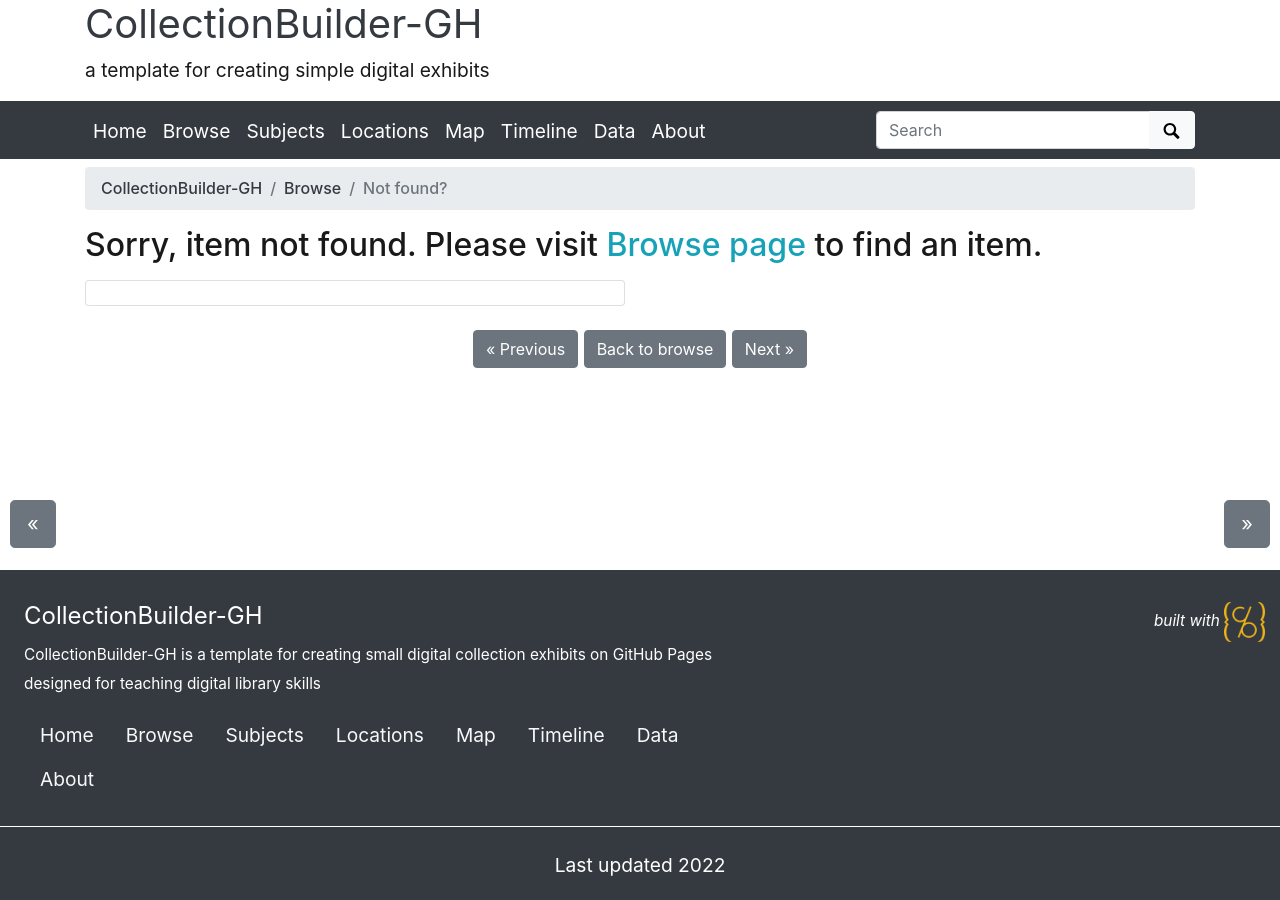
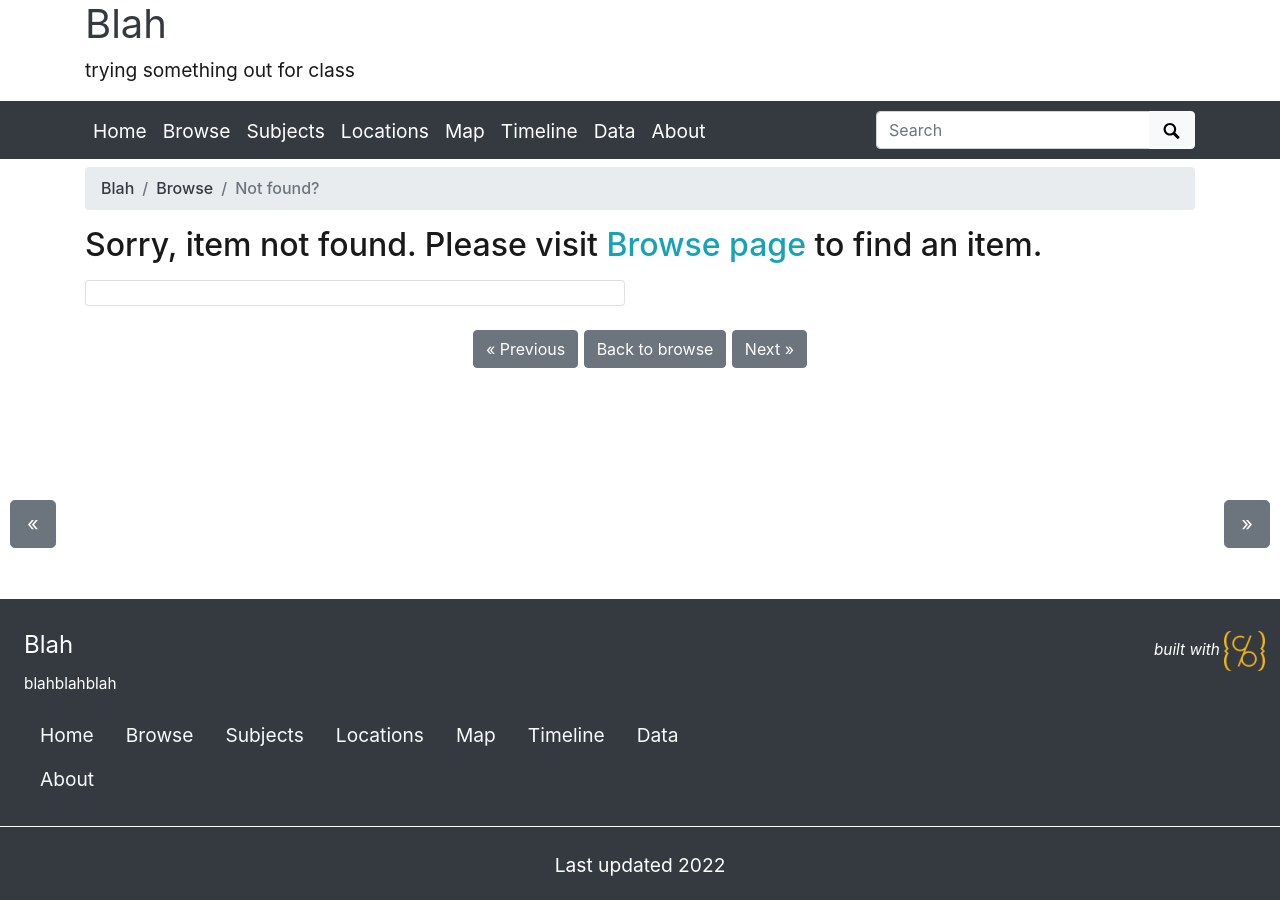
Before and after one commit to chantalmendoza/sample, a Jekyll site: the page built from pages/item.md, in a window 1280 px wide. Built offline with Jekyll 4.4.1, drawn with Linux system fonts in a browser that asks for light colours.

Commit message:
Update _config.yml

```diff
--- a/_config.yml
+++ b/_config.yml
@@ -20,14 +20,14 @@
 # SITE SETTINGS
 #
 # title of site appears in banner
-title: CollectionBuilder-GH
+title: Blah
 # tagline, a short phrase that will appear throughout the site in the top banner
-tagline: a template for creating simple digital exhibits
+tagline: trying something out for class
 # description appears in meta tags and other locations
 # this description might appear in search result lists, keep around 160 characters max
-description: "CollectionBuilder-GH is a template for creating small digital collection exhibits on GitHub Pages designed for teaching digital library skills"
+description: "blahblahblah"
 # creator of the digital collection, to appear in meta tags; we typically use our GitHub usernames but feel free to just use your name
-author: CollectionBuilder
+author: Meg Mendoza
 
 ##########
 # COLLECTION SETTINGS
```
